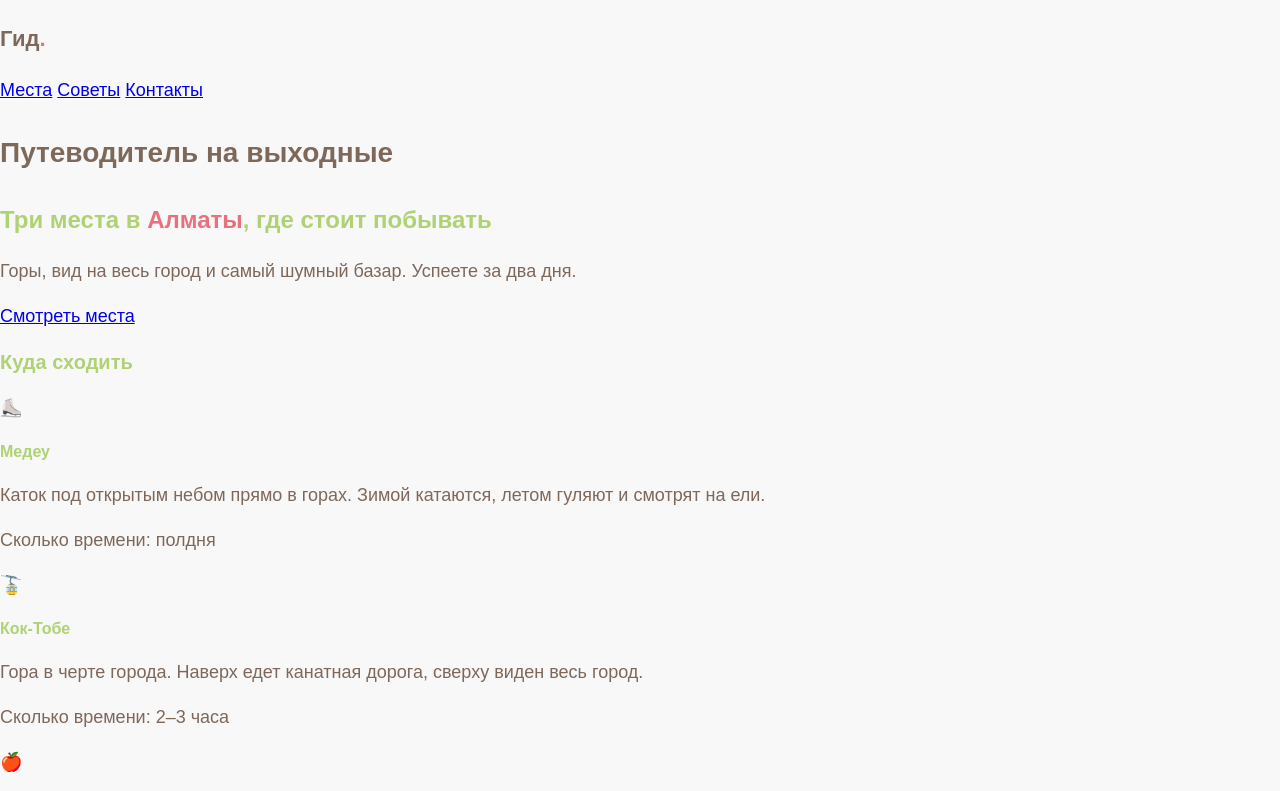
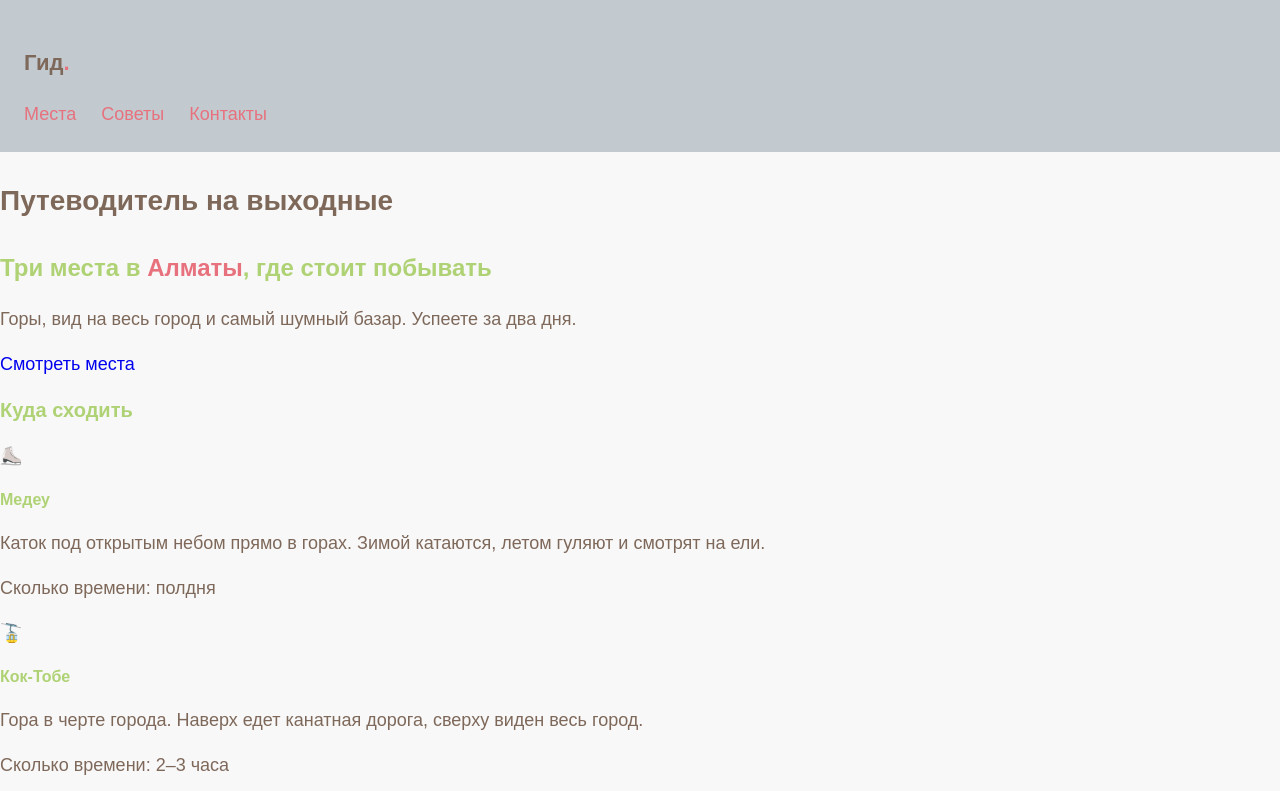
Before and after one commit to zsabitova217-wq/city-guide, a plain HTML site: page index.html in a window 1280 px wide. Shown: the top 791 px of the page. Drawn offline with Linux system fonts and the light colour scheme.

Commit message:
Header and menu design

```diff
--- a/style.css
+++ b/style.css
@@ -31,3 +31,14 @@ h3 {
   font-size: 28px;
   font-weight: 700;
 }
+a {
+  text-decoration: none;
+}
+.site-header {
+  background-color: #c2cad0;
+  padding: 24px;
+}
+.menu a {
+  color: #e7717d;
+  margin-right: 20px;
+}
```
